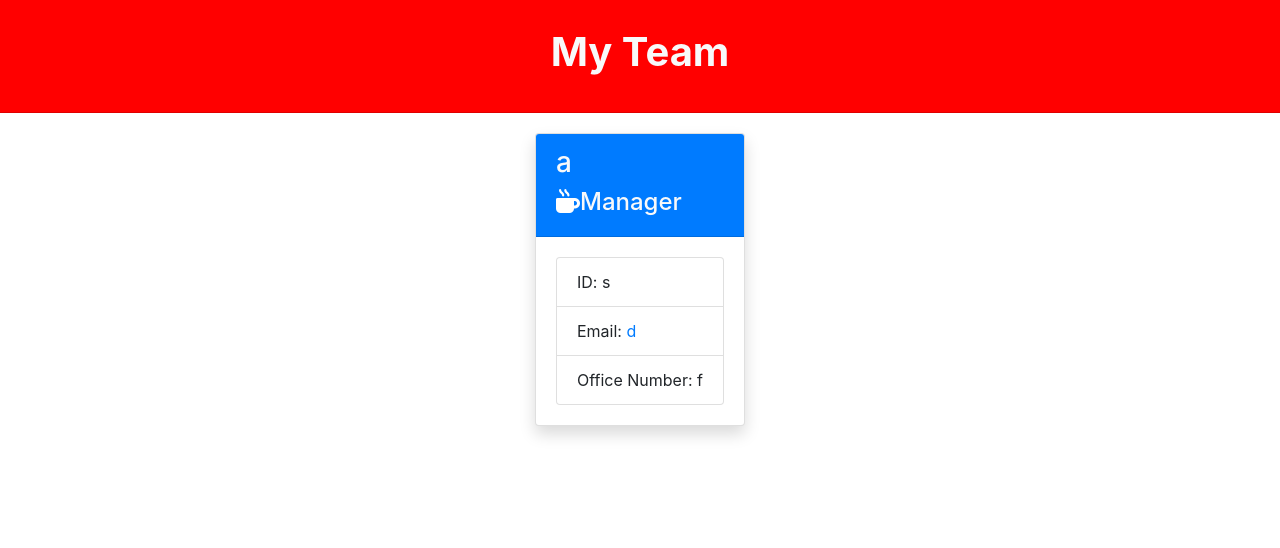
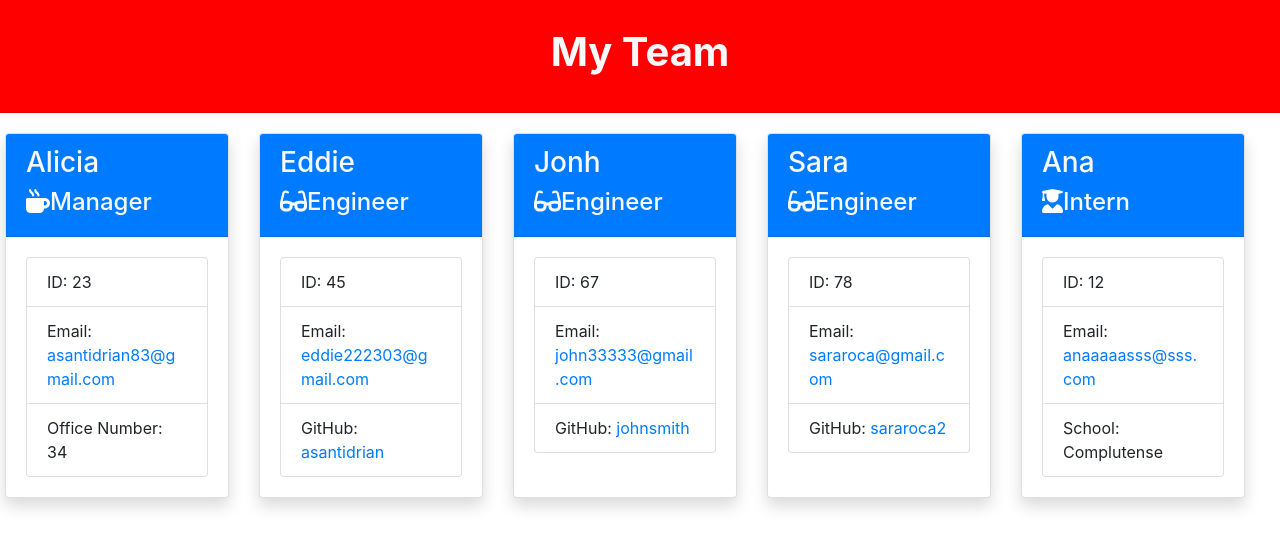
Before and after one commit to asantidrian/ASTeamProfileGenerator, a website: page Develop/index.html in a window 1280 px wide. Drawn offline with nearby package versions, Linux system fonts and the light colour scheme.

Commit message:
added the index.html example generated

```diff
--- a/Develop/index.html
+++ b/Develop/index.html
@@ -17,20 +17,80 @@
       <div class="card-header row justify-content-center" style="background-color:red">
           <h1 class="p-3 font-weight-bold text-light"> My Team</h1>
       </div>
-      <div class="card-body row justify-content-center">
+      <div class="card-body col-12 row  d-flex justify-content-center">
         <div class="card-deck d-flex">
 
 
           <div class="card shadow rounded">
             <div class="card-header text-light bg-primary ">
-              <h3>a</h3>
+              <h3>Alicia</h3>
               <h4><i class="fas fa-mug-hot" style='color: white'></i>Manager</h4>
             </div>
             <div class="card-body">
               <ul class="list-group">
-                <li class="list-group-item">ID: s</li>
-                <li class="list-group-item">Email: <a href="mailto:d" >d</a></li>
-                <li class="list-group-item">Office Number: f</li>
+                <li class="list-group-item">ID: 23</li>
+                <li class="list-group-item">Email: <a href="mailto:asantidrian83@gmail.com" >asantidrian83@gmail.com</a></li>
+                <li class="list-group-item">Office Number: 34</li>
+              </ul>
+            </div>
+          </div>
+
+
+          <div class="card shadow rounded">
+            <div class="card-header text-light bg-primary ">
+              <h3>Eddie</h3>
+              <h4><i class="fas fa-glasses" style='color: white'></i>Engineer</h4>
+            </div>
+            <div class="card-body">
+              <ul class="list-group">
+                <li class="list-group-item">ID: 45</li>
+                <li class="list-group-item">Email: <a href="mailto:eddie222303@gmail.com" >eddie222303@gmail.com</a></li>
+                <li class="list-group-item">GitHub: <a href=https://github.com/asantidrian>asantidrian</a></li>
+              </ul>
+            </div>
+          </div>
+
+
+          <div class="card shadow rounded">
+            <div class="card-header text-light bg-primary ">
+              <h3>Jonh</h3>
+              <h4><i class="fas fa-glasses" style='color: white'></i>Engineer</h4>
+            </div>
+            <div class="card-body">
+              <ul class="list-group">
+                <li class="list-group-item">ID: 67</li>
+                <li class="list-group-item">Email: <a href="mailto:john33333@gmail.com" >john33333@gmail.com</a></li>
+                <li class="list-group-item">GitHub: <a href=https://github.com/johnsmith>johnsmith</a></li>
+              </ul>
+            </div>
+          </div>
+
+
+          <div class="card shadow rounded">
+            <div class="card-header text-light bg-primary ">
+              <h3>Sara</h3>
+              <h4><i class="fas fa-glasses" style='color: white'></i>Engineer</h4>
+            </div>
+            <div class="card-body">
+              <ul class="list-group">
+                <li class="list-group-item">ID: 78</li>
+                <li class="list-group-item">Email: <a href="mailto:sararoca@gmail.com" >sararoca@gmail.com</a></li>
+                <li class="list-group-item">GitHub: <a href=https://github.com/sararoca2>sararoca2</a></li>
+              </ul>
+            </div>
+          </div>
+
+
+          <div class="card shadow rounded">
+            <div class="card-header text-light bg-primary ">
+              <h3>Ana</h3>
+              <h4><i class="fas fa-user-graduate" style='color: white'></i>Intern</h4>
+            </div>
+            <div class="card-body">
+              <ul class="list-group">
+                <li class="list-group-item">ID: 12</li>
+                <li class="list-group-item">Email: <a href="mailto:anaaaaasss@sss.com" >anaaaaasss@sss.com</a></li>
+                <li class="list-group-item">School: Complutense</li>
               </ul>
             </div>
           </div>
```
